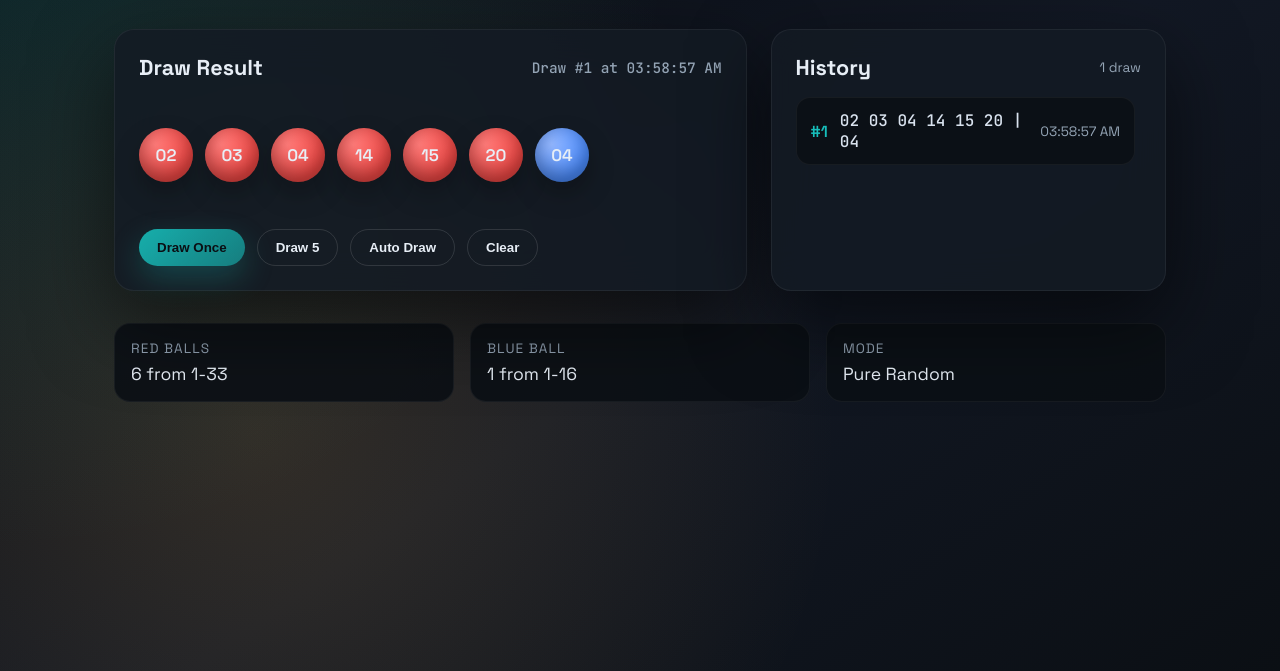
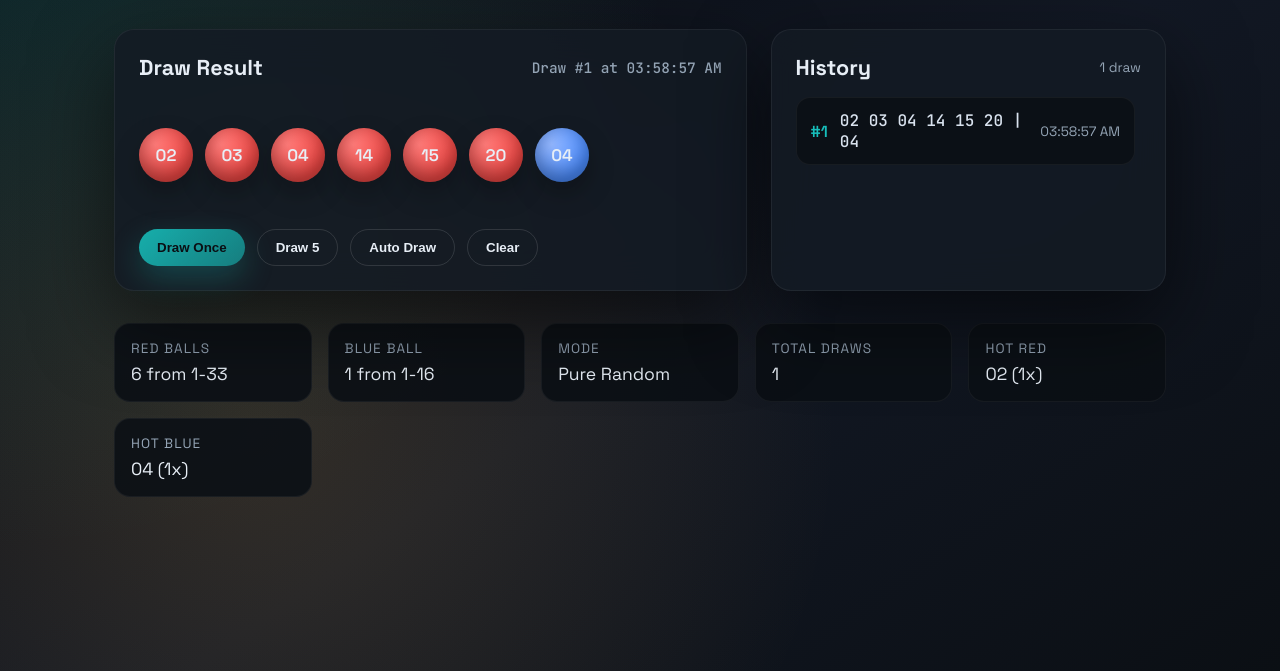
Before and after one commit to banshanguishu/double-color-ball-simulator, a website built with Vite: page index.html in a window 1280 px wide. Shown: the part 129-800 px from the top of the page. Built offline with nearby package versions, Linux system fonts and the light colour scheme.

Commit message:
feat: add hot number stats

```diff
--- a/index.html
+++ b/index.html
@@ -49,6 +49,18 @@
           <div class="label">Mode</div>
           <div class="value">Pure Random</div>
         </div>
+        <div class="rule">
+          <div class="label">Total Draws</div>
+          <div class="value" id="total-draws">0</div>
+        </div>
+        <div class="rule">
+          <div class="label">Hot Red</div>
+          <div class="value" id="hot-red">--</div>
+        </div>
+        <div class="rule">
+          <div class="label">Hot Blue</div>
+          <div class="value" id="hot-blue">--</div>
+        </div>
       </section>
     </div>
 
--- a/src/main.js
+++ b/src/main.js
@@ -8,6 +8,9 @@ const autoToggleBtn = document.getElementById("auto-toggle");
 const clearHistoryBtn = document.getElementById("clear-history");
 const historyList = document.getElementById("history-list");
 const historyCount = document.getElementById("history-count");
+const totalDrawsEl = document.getElementById("total-draws");
+const hotRedEl = document.getElementById("hot-red");
+const hotBlueEl = document.getElementById("hot-blue");
 
 let drawIndex = 0;
 let autoTimer = null;
@@ -75,6 +78,41 @@ const renderHistory = () => {
   historyCount.textContent = `${history.length} draw${history.length === 1 ? "" : "s"}`;
 };
 
+const renderStats = () => {
+  totalDrawsEl.textContent = `${drawIndex}`;
+
+  if (history.length === 0) {
+    hotRedEl.textContent = "--";
+    hotBlueEl.textContent = "--";
+    return;
+  }
+
+  const redCounts = Array(34).fill(0);
+  const blueCounts = Array(17).fill(0);
+
+  history.forEach(({ draw }) => {
+    draw.reds.forEach((num) => {
+      redCounts[num] += 1;
+    });
+    blueCounts[draw.blue] += 1;
+  });
+
+  const pickHot = (counts) => {
+    let max = 0;
+    let candidate = 0;
+    for (let i = 1; i < counts.length; i += 1) {
+      if (counts[i] > max) {
+        max = counts[i];
+        candidate = i;
+      }
+    }
+    return max === 0 ? "--" : `${pad(candidate)} (${max}x)`;
+  };
+
+  hotRedEl.textContent = pickHot(redCounts);
+  hotBlueEl.textContent = pickHot(blueCounts);
+};
+
 const addDraw = () => {
   const draw = drawOne();
   drawIndex += 1;
@@ -88,6 +126,7 @@ const addDraw = () => {
 
   renderBalls(draw);
   renderHistory();
+  renderStats();
   drawMeta.textContent = `Draw #${drawIndex} at ${time}`;
 };
 
@@ -119,6 +158,7 @@ const clearHistory = () => {
   historyCount.textContent = "0 draws";
   drawMeta.textContent = "No draw yet";
   currentBalls.innerHTML = "";
+  renderStats();
 };
 
 const init = () => {
@@ -127,6 +167,7 @@ const init = () => {
   autoToggleBtn.addEventListener("click", toggleAuto);
   clearHistoryBtn.addEventListener("click", clearHistory);
 
+  renderStats();
   addDraw();
 };
 
```
